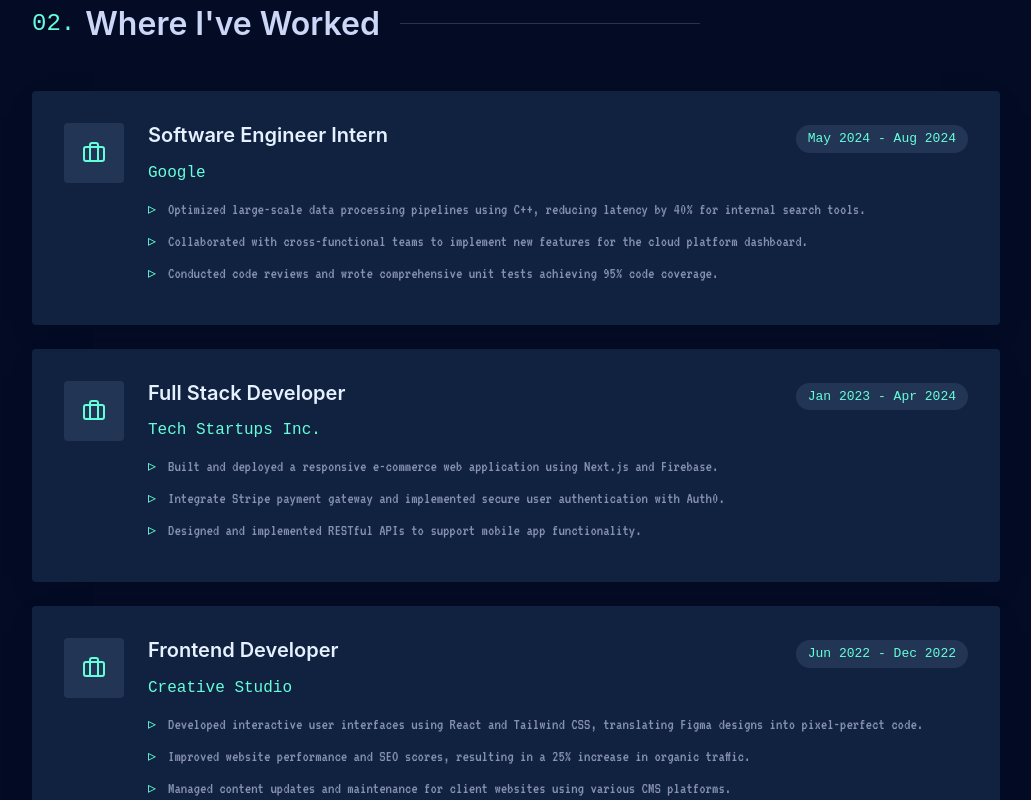
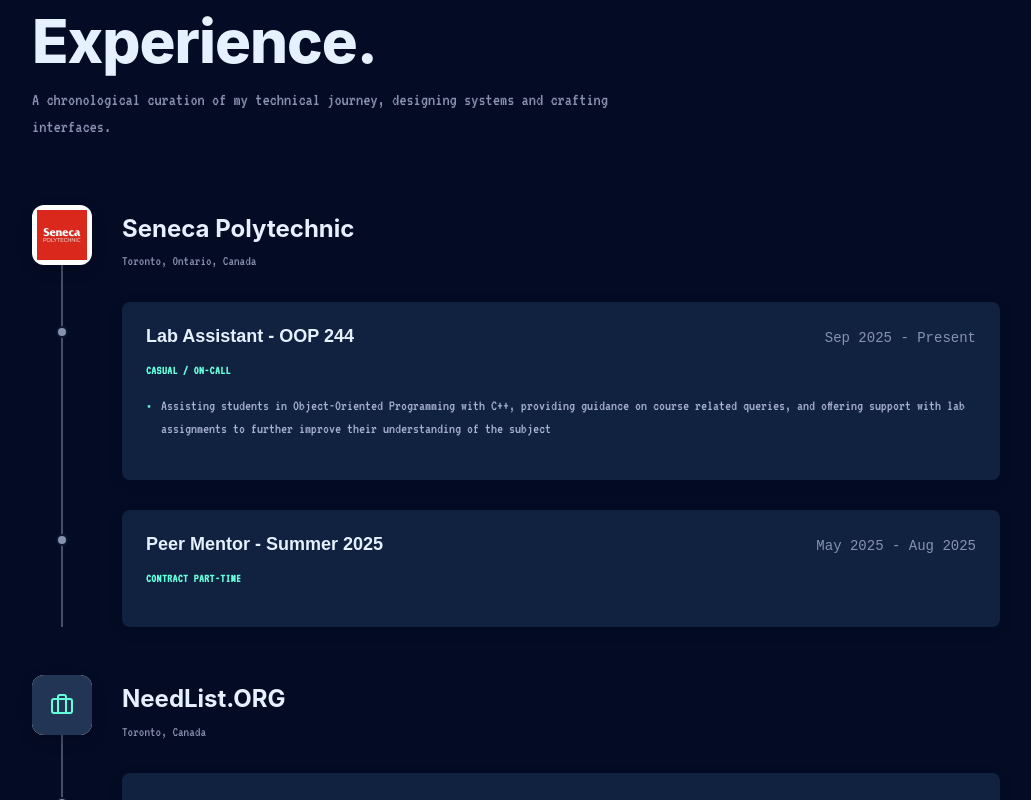
Before and after one commit to hiruneshan/Personal-Portfolio, a Next.js app in the folder my-app/: page / in a window 1280 px wide. Shown: the part 1880-2680 px from the top of the page, without its empty margins (124-1155 px from the left). Built offline with nearby package versions, Linux system fonts and the light colour scheme.

Commit message:
experience section changes with a new style

```diff
--- a/my-app/components/Experience.js
+++ b/my-app/components/Experience.js
@@ -5,68 +5,158 @@ import { Briefcase } from 'lucide-react';
 const experiences = [
     {
         id: 1,
-        role: "Software Engineer Intern",
-        company: "Google",
-        date: "May 2024 - Aug 2024",
-        description: [
-            "Optimized large-scale data processing pipelines using C++, reducing latency by 40% for internal search tools.",
-            "Collaborated with cross-functional teams to implement new features for the cloud platform dashboard.",
-            "Conducted code reviews and wrote comprehensive unit tests achieving 95% code coverage."
+        company: "Seneca Polytechnic",
+        location: "Toronto, Ontario, Canada",
+        logo: "/images/seneca_college_logo.jpg",
+        roles: [
+            {
+                id: "r1",
+                title: "Lab Assistant - OOP 244",
+                type: "Casual / On-call",
+                date: "Sep 2025 - Present",
+                duration: "5 mos",
+                description: [
+                    "Assisting students in Object-Oriented Programming with C++, providing guidance on course related queries, and offering support with lab assignments to further improve their understanding of the subject"
+                ]
+            },
+            {
+                id: "r2",
+                title: "Peer Mentor - Summer 2025",
+                type: "Contract Part-time",
+                date: "May 2025 - Aug 2025",
+                duration: "4 mos",
+                description: []
+            }
         ]
     },
     {
         id: 2,
-        role: "Full Stack Developer",
-        company: "Tech Startups Inc.",
-        date: "Jan 2023 - Apr 2024",
-        description: [
-            "Built and deployed a responsive e-commerce web application using Next.js and Firebase.",
-            "Integrate Stripe payment gateway and implemented secure user authentication with Auth0.",
-            "Designed and implemented RESTful APIs to support mobile app functionality."
+        company: "NeedList.ORG",
+        location: "Toronto, Canada",
+        logo: null,
+        roles: [
+            {
+                id: "r3",
+                title: "Developer / Team Manager",
+                type: "Contract Part-time",
+                date: "Sep 2025 - Present",
+                duration: "5 mos",
+                description: []
+            },
+            {
+                id: "r4",
+                title: "IT Project Manager",
+                type: "Co-op",
+                date: "May 2025 - Aug 2025",
+                duration: "4 mos",
+                description: [],
+                skills: ["Notion", "Balsamiq", "+3 skills"]
+            }
         ]
     },
     {
         id: 3,
-        role: "Frontend Developer",
-        company: "Creative Studio",
-        date: "Jun 2022 - Dec 2022",
-        description: [
-            "Developed interactive user interfaces using React and Tailwind CSS, translating Figma designs into pixel-perfect code.",
-            "Improved website performance and SEO scores, resulting in a 25% increase in organic traffic.",
-            "Managed content updates and maintenance for client websites using various CMS platforms."
+        company: "Comvey Group",
+        location: "Toronto, Canada",
+        logo: "/images/Comvey_logo.jpg",
+        roles: [
+            {
+                id: "r5",
+                title: "Full Stack Developer",
+                type: "Full-time",
+                date: "Jan 2024 - Present",
+                duration: "1 yr 6 mos",
+                description: [
+                    "Developing scalable web applications."
+                ]
+            }
         ]
     }
 ];
+
+import Image from 'next/image';
 
 export default function Experience() {
     return (
         <section className={styles.experienceSection} id="experience">
             <div className={styles.sectionHeader}>
-                <span className={styles.sectionNumber}>02.</span>
-                <h2 className={styles.sectionTitle}>Where I've Worked</h2>
-                <div className={styles.sectionLine}></div>
+                <h2 className={styles.experienceTitle}>Experience.</h2>
+                <p className={styles.experienceSubtitle}>
+                    A chronological curation of my technical journey, designing systems and crafting interfaces.
+                </p>
             </div>
 
-            <div className={styles.experienceList}>
-                {experiences.map((exp) => (
-                    <div key={exp.id} className={styles.card}>
-                        {/* Logo Placeholder */}
-                        <div className={styles.logoContainer}>
-                            <Briefcase size={24} />
+            <div className={styles.timelineContainer}>
+                {experiences.map((company) => (
+                    <div key={company.id} className={styles.companyGroup}>
+
+                        {/* Timeline Column: Logo + Vertical Line */}
+                        <div className={styles.timelineColumn}>
+                            <div className={styles.logoWrapper}>
+                                {company.logo ? (
+                                    <Image
+                                        src={company.logo}
+                                        alt={`${company.company} logo`}
+                                        width={50}
+                                        height={50}
+                                        className={styles.companyLogo}
+                                    />
+                                ) : (
+                                    <div className={styles.logoPlaceholder}>
+                                        <Briefcase size={24} color="#64ffda" />
+                                    </div>
+                                )}
+                            </div>
+                            {/* Line extends to the bottom of this group, managed by CSS */}
+                            <div className={styles.verticalLine}></div>
                         </div>
 
-                        <div className={styles.contentContainer}>
-                            <div className={styles.headerRow}>
-                                <h3 className={styles.role}>{exp.role}</h3>
-                                <span className={styles.dateBadge}>{exp.date}</span>
+                        {/* Content Column: Header + Roles */}
+                        <div className={styles.contentColumn}>
+
+                            {/* Company Header */}
+                            <div className={styles.companyHeader}>
+                                <h3 className={styles.companyName}>{company.company}</h3>
+                                <span className={styles.companyLocation}>{company.location}</span>
                             </div>
-                            <span className={styles.company}>{exp.company}</span>
 
-                            <ul className={styles.descriptionList}>
-                                {exp.description.map((item, index) => (
-                                    <li key={index} className={styles.descriptionItem}>{item}</li>
+                            {/* Roles List */}
+                            <div className={styles.roleList}>
+                                {company.roles.map((role) => (
+                                    <div key={role.id} className={styles.roleBlock}>
+                                        {/* Dot on the timeline - positioned absolutely relative to roleBlock to align with vertical line */}
+                                        <div className={styles.timelineDot}></div>
+
+                                        <div className={styles.roleCard}>
+                                            <div className={styles.roleHeader}>
+                                                <h4 className={styles.roleTitle}>{role.title}</h4>
+                                                <span className={styles.roleDate}>{role.date}</span>
+                                            </div>
+
+                                            {role.type && (
+                                                <span className={styles.roleType}>{role.type}</span>
+                                            )}
+
+                                            {role.description && role.description.length > 0 && (
+                                                <ul className={styles.descriptionList}>
+                                                    {role.description.map((item, i) => (
+                                                        <li key={i}>{item}</li>
+                                                    ))}
+                                                </ul>
+                                            )}
+
+                                            {role.skills && (
+                                                <div className={styles.techStack}>
+                                                    {role.skills.map((skill, s) => (
+                                                        <span key={s} className={styles.techBadge}>{skill}</span>
+                                                    ))}
+                                                </div>
+                                            )}
+                                        </div>
+                                    </div>
                                 ))}
-                            </ul>
+                            </div>
+
                         </div>
                     </div>
                 ))}
--- a/my-app/styles/Experience.module.css
+++ b/my-app/styles/Experience.module.css
@@ -8,134 +8,278 @@
 
 .sectionHeader {
     display: flex;
-    align-items: center;
-    margin-bottom: 3rem;
+    flex-direction: column;
+    align-items: flex-start;
+    margin-bottom: 4rem;
     width: 100%;
 }
 
-.sectionNumber {
-    color: #64ffda;
-    font-family: 'SF Mono', 'Fira Code', 'Fira Mono', 'Roboto Mono', monospace;
-    font-size: clamp(20px, 5vw, 24px);
-    margin-right: 10px;
-    font-weight: 400;
+.experienceTitle {
+    font-size: clamp(40px, 8vw, 60px);
+    color: #e6f1ff;
+    /* Lightest Slate */
+    font-weight: 800;
+    margin: 0 0 10px 0;
+    font-family: 'Calibre', 'Inter', sans-serif;
+    letter-spacing: -1px;
 }
 
-.sectionTitle {
-    font-size: clamp(26px, 5vw, 32px);
-    color: #ccd6f6;
-    font-weight: 600;
+.experienceSubtitle {
+    color: #8892b0;
+    font-size: 18px;
+    max-width: 600px;
+    line-height: 1.5;
     margin: 0;
-    white-space: nowrap;
-    font-family: 'Calibre', 'Inter', 'San Francisco', 'SF Pro Text', -apple-system, system-ui, sans-serif;
 }
 
-.sectionLine {
-    height: 1px;
-    background-color: #233554;
-    width: 300px;
-    margin-left: 20px;
-    flex-grow: 0;
+/* Timeline Layout */
+.timelineContainer {
+    display: flex;
+    flex-direction: column;
+    gap: 3rem;
+    position: relative;
 }
 
-/* Card Styles */
-.card {
-    background-color: #112240;
-    border-radius: 4px;
-    padding: 2rem;
-    margin-bottom: 24px;
-    box-shadow: 0 10px 30px -15px rgba(2, 12, 27, 0.7);
-    transition: transform 0.25s cubic-bezier(0.645, 0.045, 0.355, 1);
+.companyGroup {
     display: flex;
-    align-items: flex-start;
-    gap: 24px;
+    gap: 30px;
+    position: relative;
 }
 
-.card:hover {
-    transform: translateY(-5px);
+/* Timeline Column */
+.timelineColumn {
+    display: flex;
+    flex-direction: column;
+    align-items: center;
+    flex-shrink: 0;
+    width: 60px;
+    /* Fixed width matching logo */
+    position: relative;
 }
 
-.logoContainer {
-    background-color: #233554;
+.logoWrapper {
     width: 60px;
     height: 60px;
-    border-radius: 4px;
+    border-radius: 12px;
+    overflow: hidden;
+    box-shadow: 0 5px 15px rgba(0, 0, 0, 0.2);
+    z-index: 2;
+    background-color: #fff;
+    /* Ensure logo bg is clean */
     display: flex;
     align-items: center;
     justify-content: center;
-    flex-shrink: 0;
-    color: #64ffda;
 }
 
-.contentContainer {
-    flex-grow: 1;
+.companyLogo {
+    object-fit: cover;
 }
 
-.headerRow {
+.logoPlaceholder {
+    width: 100%;
+    height: 100%;
+    background-color: #233554;
+    display: flex;
+    align-items: center;
+    justify-content: center;
+}
+
+/* Vertical Line connecting Logo down to end of roles */
+.verticalLine {
+    position: absolute;
+    top: 60px;
+    /* Start below logo */
+    bottom: 0px;
+    /* Extend to bottom of group */
+    width: 2px;
+    background-color: #8892b0;
+    /* Slate color for visibility */
+    z-index: 0;
+    opacity: 0.5;
+    /* Slightly muted */
+}
+
+.companyGroup:last-child .verticalLine {
+    display: none;
+    /* OR bottom: 0 to stop at last role */
+}
+
+/* Content Column */
+.contentColumn {
+    flex-grow: 1;
+    padding-top: 10px;
+    /* Align company header with logo visually */
+}
+
+.companyHeader {
+    margin-bottom: 30px;
+}
+
+.companyName {
+    color: #e6f1ff;
+    font-size: 24px;
+    font-weight: 700;
+    margin: 0 0 5px 0;
+    font-family: 'Calibre', 'Inter', sans-serif;
+}
+
+.companyLocation {
+    color: #8892b0;
+    font-size: 14px;
+}
+
+/* Role List */
+.roleList {
+    display: flex;
+    flex-direction: column;
+    gap: 30px;
+}
+
+.roleBlock {
+    position: relative;
+}
+
+/* Timeline Dot */
+.timelineDot {
+    position: absolute;
+    left: -48px;
+    /*
+       Timeline column is 60px wide. Line is at center (30px).
+       Content column padding-top is 10px.
+       Gap is 30px.
+       So from content left edge:
+       - Gap (30px) -> Logo Right Edge
+       - Logo Half (30px) -> Center Line
+       Total = 60px left of content edge.
+       Dot width = 12px. Center of dot is 6px.
+       So Left = -60px - 6px = -66px? (Let's stick to approx logic or flex)
+       Actually, contentColumn is flex-grow.
+       Let's assume precise positioning relative to roleBlock/roleList.
+       Gap is 30px.
+       Line is in timelineColumn (width 60px). Center 30px.
+       RoleBlock is in contentColumn.
+       So dot needs to be: - (Gap + Half Logo width) = -(30 + 30) = -60px.
+       Plus centering the 12px dot: -60 - 6 = -66px.
+    */
+    left: -66px;
+    top: 24px;
+    /* Align with Card Top roughly */
+    width: 12px;
+    height: 12px;
+    background-color: #8892b0;
+    /* Match line color */
+    border-radius: 50%;
+    z-index: 1;
+    border: 2px solid #0a192f;
+    /* dark border to separate from line */
+}
+
+/* Role Card White/Card Style */
+.roleCard {
+    background-color: #112240;
+    /* Or #ffffff for light mode, but keeping dark theme */
+    border-radius: 8px;
+    padding: 24px;
+    box-shadow: 0 4px 15px rgba(0, 0, 0, 0.1);
+    transition: transform 0.2s ease;
+}
+
+.roleCard:hover {
+    transform: translateY(-2px);
+}
+
+.roleHeader {
     display: flex;
     justify-content: space-between;
     align-items: baseline;
+    flex-wrap: wrap;
     margin-bottom: 8px;
-    flex-wrap: wrap;
-    gap: 10px;
 }
 
-.role {
+.roleTitle {
     color: #e6f1ff;
-    font-size: 20px;
-    font-weight: 600;
+    font-size: 18px;
+    font-weight: 700;
     margin: 0;
-    font-family: 'Calibre', 'Inter', 'San Francisco', 'SF Pro Text', -apple-system, system-ui, sans-serif;
+    font-family: 'Calibre', sans-serif;
 }
 
-.company {
-    color: #64ffda;
-    font-size: 16px;
-    margin-bottom: 12px;
-    display: block;
-    font-family: 'SF Mono', 'Fira Code', 'Fira Mono', 'Roboto Mono', monospace;
+.roleDate {
+    color: #8892b0;
+    font-size: 14px;
+    font-family: 'SF Mono', monospace;
 }
 
-.dateBadge {
-    background-color: #233554;
+.roleType {
+    display: inline-block;
+    font-size: 12px;
     color: #64ffda;
-    padding: 4px 12px;
-    border-radius: 20px;
-    font-size: 13px;
-    font-family: 'SF Mono', 'Fira Code', 'Fira Mono', 'Roboto Mono', monospace;
-    white-space: nowrap;
+    font-weight: 600;
+    text-transform: uppercase;
+    letter-spacing: 0.5px;
+    margin-bottom: 16px;
 }
 
 .descriptionList {
     list-style: none;
     padding: 0;
-    margin: 0;
+    margin: 0 0 16px 0;
 }
 
-.descriptionItem {
+.descriptionList li {
     position: relative;
-    padding-left: 20px;
+    padding-left: 15px;
     margin-bottom: 8px;
-    color: #8892b0;
-    font-size: 16px;
+    color: #a8b2d1;
+    font-size: 15px;
     line-height: 1.5;
 }
 
-.descriptionItem::before {
-    content: "▹";
+.descriptionList li::before {
+    content: "•";
+    /* Simple bullet matching clean style */
     position: absolute;
     left: 0;
     color: #64ffda;
+    /* or blue */
+}
+
+.techStack {
+    display: flex;
+    gap: 8px;
+    flex-wrap: wrap;
+}
+
+.techBadge {
+    background-color: rgba(100, 255, 218, 0.1);
+    color: #64ffda;
+    padding: 4px 10px;
+    border-radius: 4px;
+    font-size: 12px;
+    font-family: 'SF Mono', monospace;
 }
 
 @media (max-width: 768px) {
-    .card {
-        flex-direction: column;
-        align-items: flex-start;
+    .companyGroup {
+        gap: 15px;
     }
 
-    .headerRow {
-        flex-direction: column;
-        align-items: flex-start;
+    .timelineColumn {
+        width: 40px;
+    }
+
+    .logoWrapper {
+        width: 40px;
+        height: 40px;
+    }
+
+    .verticalLine {
+        left: 20px;
+        /* Center of 40px */
+    }
+
+    .timelineDot {
+        left: -42px;
+        /* Adjusted roughly */
     }
 }
```
Also changed, not shown: my-app/public/images/Comvey_logo.jpg (added), my-app/public/images/seneca_college_logo.jpg (added).
